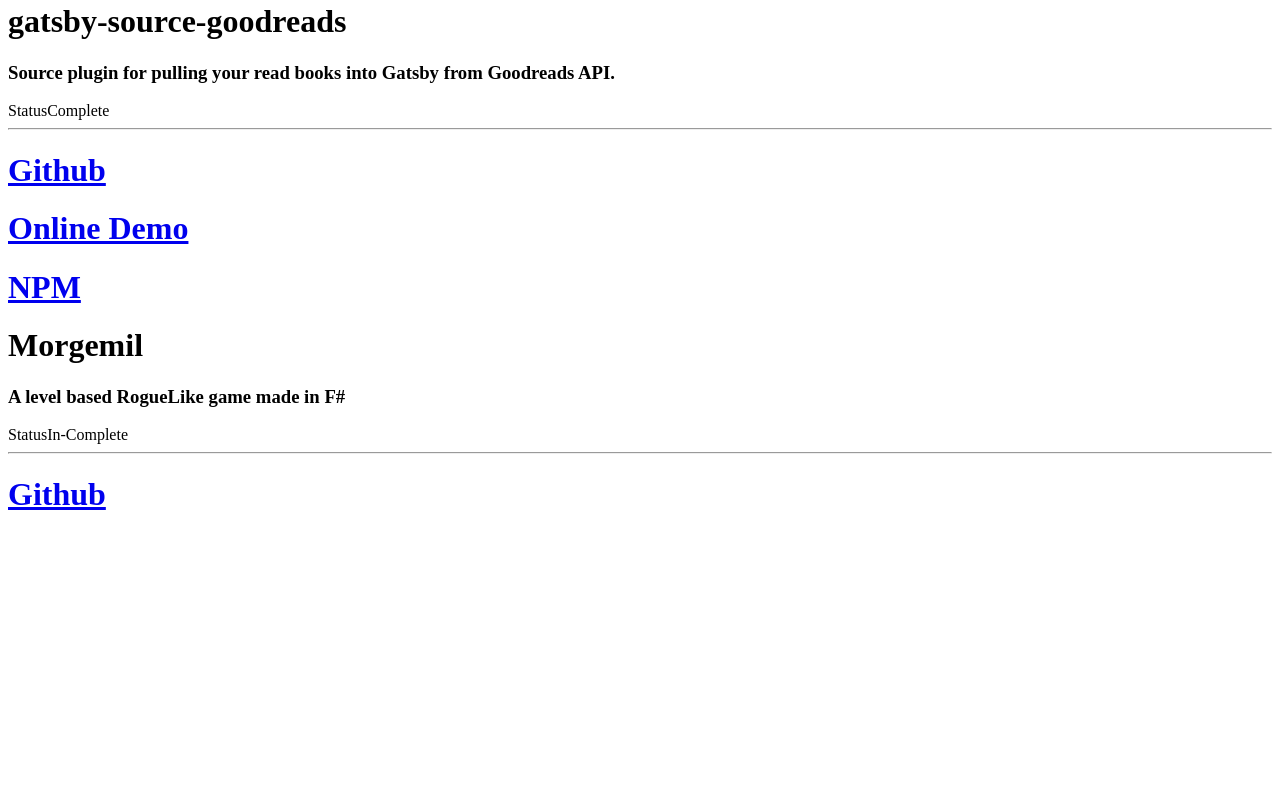
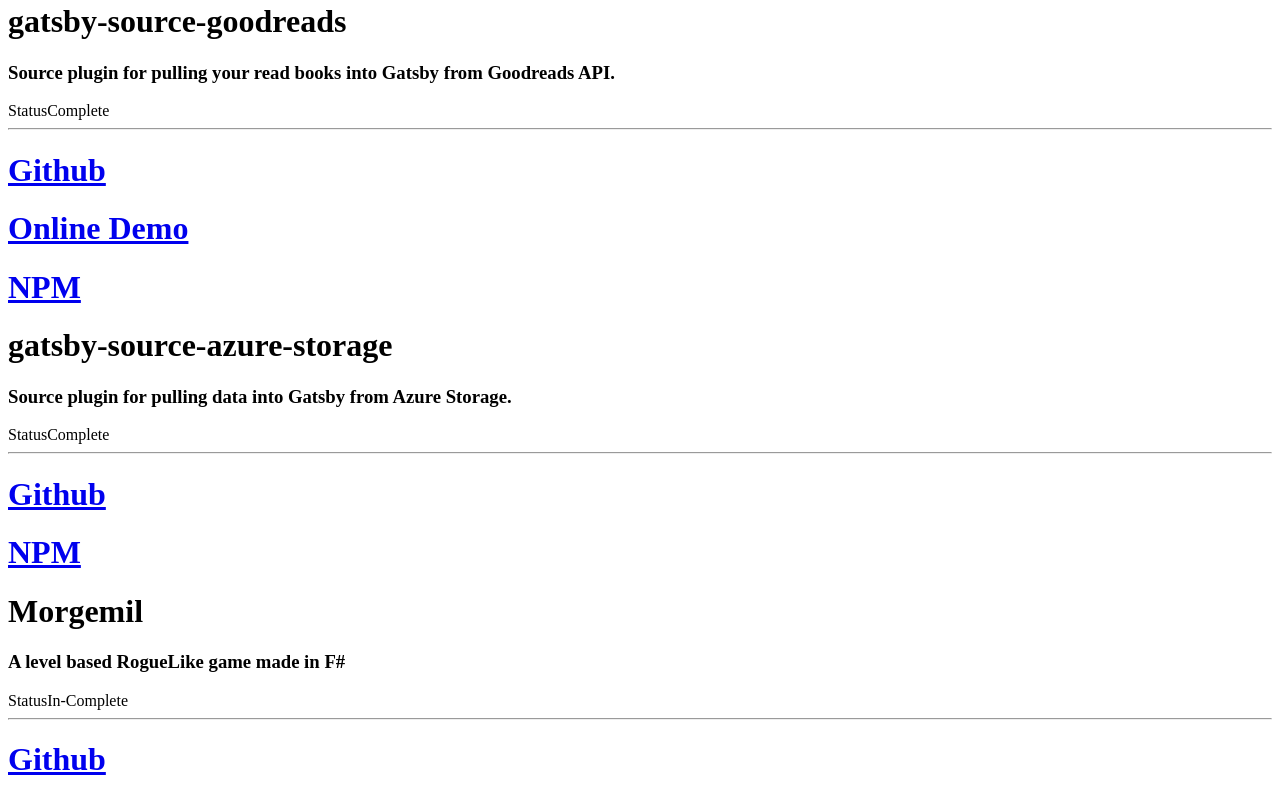
Before and after one commit to markchipman/olivercoding, a Gatsby site: page /projects in a window 1280 px wide. Shown: the part 1687-2487 px from the top of the page. Before the commit the page ends 2221 px from the top, so only its background shows below. Built offline with nearby package versions, Linux system fonts and the light colour scheme; Gatsby itself is replaced by a stand-in of ours; some packages are replaced by stand-ins of ours.

Commit message:
add project

```diff
--- a/src/pages/projects.jsx
+++ b/src/pages/projects.jsx
@@ -54,6 +54,7 @@
                         <h1 className="title is-link"><a href="https://www.nuget.org/packages/FLexer/">NuGet</a></h1>
                     </div>
 
+
                     <div className="box" key="2">
                         <h1 className="title">gatsby-source-goodreads</h1>
                         <h3 className="subtitle">Source plugin for pulling your read books into Gatsby from Goodreads API.</h3>
@@ -73,6 +74,23 @@
 
 
                     <div className="box" key="3">
+                        <h1 className="title">gatsby-source-azure-storage</h1>
+                        <h3 className="subtitle">Source plugin for pulling data into Gatsby from Azure Storage.</h3>
+                        <div className="field is-grouped is-grouped-multiline">
+                            <div className="control" key="1">
+                                <div className="tags2 has-addons">
+                                    <span className="tag2 is-dark">Status</span>
+                                    <span className="tag2 is-info">Complete</span>
+                                </div>
+                            </div>
+                        </div>
+                        <hr />
+                        <h1 className="title is-link"><a href="https://github.com/DanielOliver/gatsby-source-azure-storage">Github</a></h1>
+                        <h1 className="title is-link"><a href="https://www.npmjs.com/package/gatsby-source-azure-storage">NPM</a></h1>
+                    </div>
+
+
+                    <div className="box" key="4">
                         <h1 className="title">Morgemil</h1>
                         <h3 className="subtitle">A level based RogueLike game made in F#</h3>
                         <div className="field is-grouped is-grouped-multiline">
```
